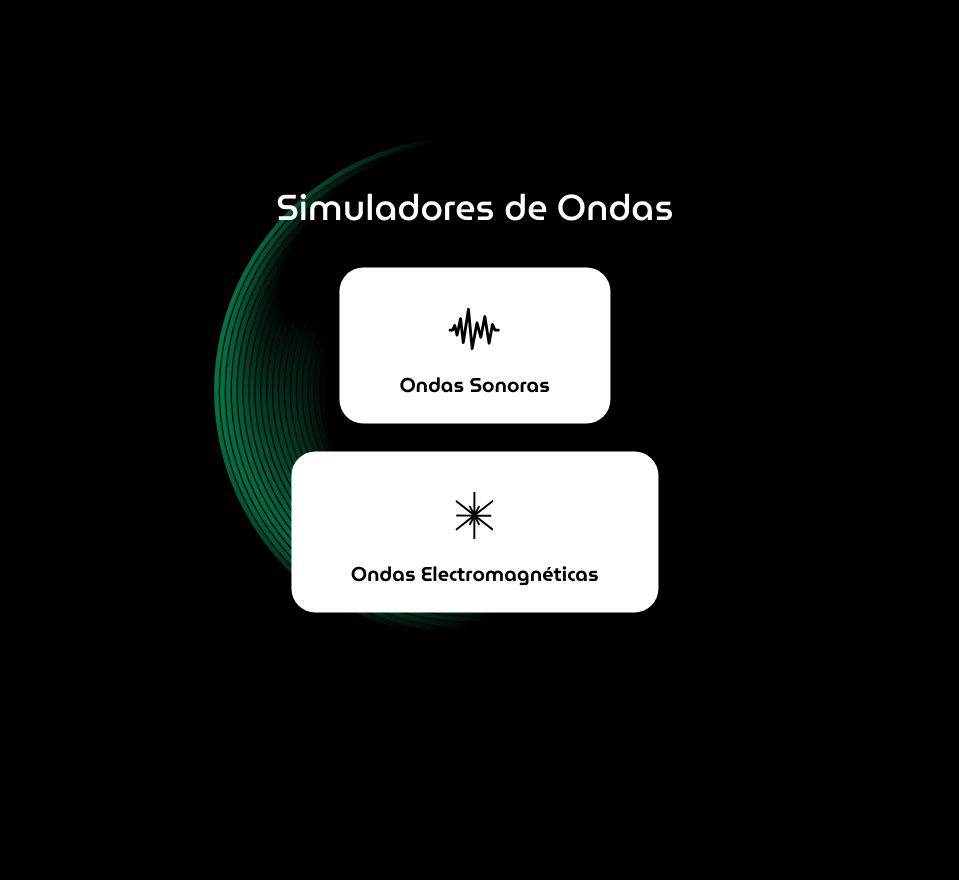
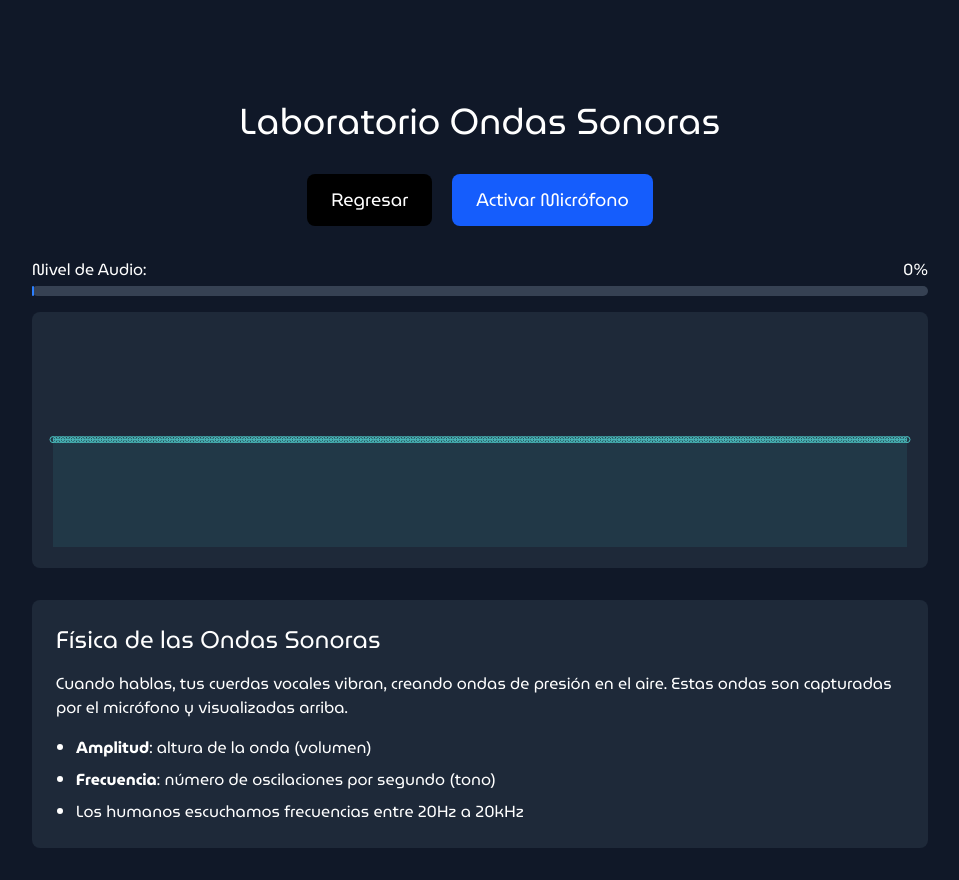
Before and after one commit to JohanSier/ondas-fisica, a React (Vite) app: page /simulador-sonido in a window 1280 px wide. Shown: the whole page, without its empty margins (160-1119 px from the left). Before the commit the page ends 800 px from the top, so only its background shows below. Built offline with nearby package versions, Linux system fonts and the light colour scheme.

Commit message:
feat: add router with three pages

```diff
--- a/src/App.jsx
+++ b/src/App.jsx
@@ -1,11 +1,17 @@
-// App.jsx o donde quieras mostrar el fondo animado
+import { BrowserRouter, Routes, Route } from "react-router-dom";
 import Homepage from './assets/pages/Homepage';
+import LightLab from "./assets/pages/LightLab";
+import SoundLab from "./assets/pages/SoundLab";
 
 function App() {
   return (
-    <>
-      <Homepage/>
-    </>
+    <BrowserRouter>
+    <Routes>
+      <Route index path="/" element={<Homepage/>}/>
+      <Route index path="simulador-sonido" element={<SoundLab/>}/>
+      <Route index path="simulador-frecuencias" element={<LightLab/>}/>
+    </Routes>
+    </BrowserRouter>
   );
 }
 
```
